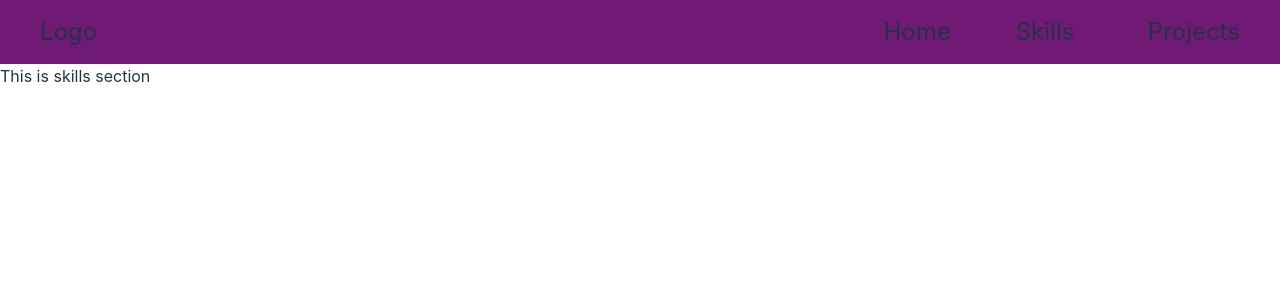
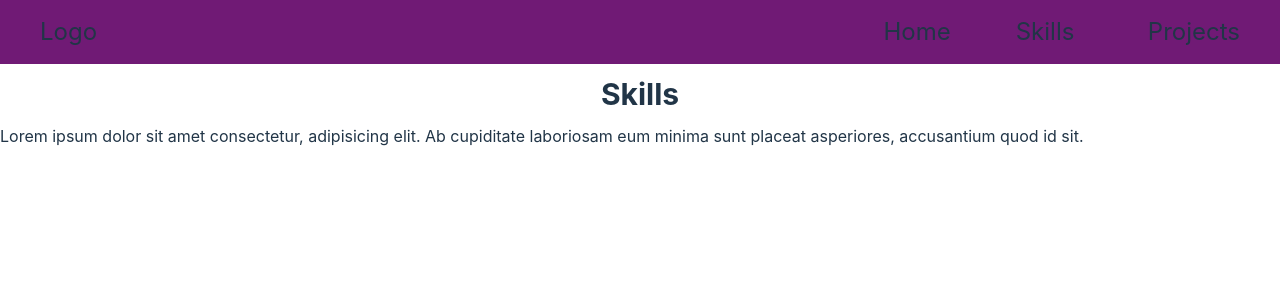
Before and after one commit to Flocky05/Logo, a React (Vite) app: page /skills in a window 1280 px wide. Shown: the top 300 px of the page. Built offline with nearby package versions, Linux system fonts and the light colour scheme.

Commit message:
added skills section

```diff
--- a/src/Components/Skills/Skills.jsx
+++ b/src/Components/Skills/Skills.jsx
@@ -3,7 +3,10 @@
 const Skills = () => {
     return (
         <div>
-            <h3>This is skills section</h3>
+            <div>
+             <h3 className="text-center text-3xl font-bold p-3">Skills</h3>
+             <p>Lorem ipsum dolor sit amet consectetur, adipisicing elit. Ab cupiditate laboriosam eum minima sunt placeat asperiores, accusantium quod id sit.</p>
+            </div>
         </div>
     );
 };
```
